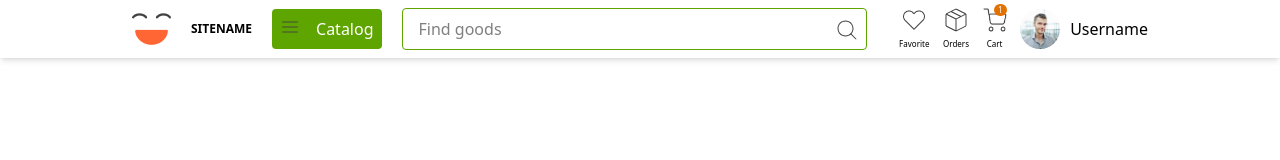
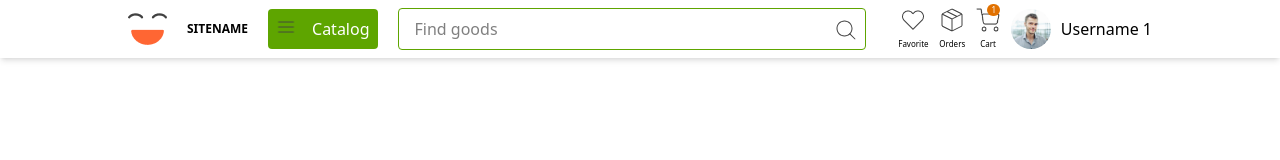
Before and after one commit to retrydp/vue-tailwind-sample-main, a Vue app: page / in a window 1280 px wide. Shown: the top 160 px of the page. Built offline with nearby package versions, Linux system fonts and the light colour scheme.

Commit message:
minor fixes

```diff
--- a/src/components/MainMenu.vue
+++ b/src/components/MainMenu.vue
@@ -1,21 +1,19 @@
-<script setup lang="ts"></script>
-
 <template>
-  <div class="flex w-full shadow-md xl:px-29">
+  <div class="flex justify-center w-full shadow-md md:justify-between xl:px-28">
     <div class="flex w-full px-4 py-2">
       <div class="flex items-center w-full gap-5">
         <img class="w-10 h-8" src="../assets/logo.png" alt="" />
         <div class="hidden text-xs font-bold uppercase xl:block">sitename</div>
-        <button class="hidden gap-4 p-2 rounded-sm md:flex xl:w-35 bg-lime-600" type="button">
+        <button class="hidden gap-4 p-2 rounded-sm md:flex xl:w-36 bg-lime-600" type="button">
           <div class="flex w-5">
             <img src="../assets/miniMenu.png" alt="" />
           </div>
-          <p class="text-base text-white md:hidden xl:flex">Catalog</p>
+          <p class="hidden text-base text-white xl:flex">Catalog</p>
         </button>
         <div class="relative w-full">
           <img class="absolute right-2 bottom-2" src="../assets/search_icon.svg" alt="" />
           <input
-            class="w-full px-4 py-2 border rounded-sm placeholder:text-base/10 border-lime-600"
+            class="w-full px-4 py-2 border rounded-sm border-lime-600 placeholder:text-base/10"
             type="text"
             placeholder="Find goods"
             id="search"
@@ -24,7 +22,7 @@
       </div>
     </div>
     <div
-      class="fixed bottom-0 flex flex-row justify-between w-full px-4 py-2 grow md:static md:w-94 md:pl-0 xl:px-4"
+      class="fixed bottom-0 flex flex-row justify-between w-full px-4 py-2 md:static md:w-96 md:pl-0 xl:px-4"
     >
       <button class="flex flex-col items-center justify-between md:hidden">
         <img class="w-6 h-6" src="../assets/miniMenu.png" alt="" />
@@ -42,16 +40,16 @@
         <div class="relative">
           <img class="w-6 h-6" src="../assets/cart_icon.png" alt="" />
           <div
-            class="absolute bg-amber-600 rounded-full px-1 text-[8px] text-white bottom-4 right-0"
+            class="absolute bottom-4 right-0 bg-amber-600 text-white text-[8px] rounded-full px-1"
           >
             1
           </div>
         </div>
         <div class="text-[8px]">Cart</div>
       </button>
-      <button class="flex flex-row items-center justify-between gap-2.5">
+      <button class="flex flex-row items-center gap-2.5">
         <img class="w-10 h-10 rounded-full" src="../assets/avatar.png" alt="" />
-          <div class="hidden xl:block">Username</div>
+        <div class="hidden xl:block">Username 1</div>
       </button>
     </div>
   </div>
```
